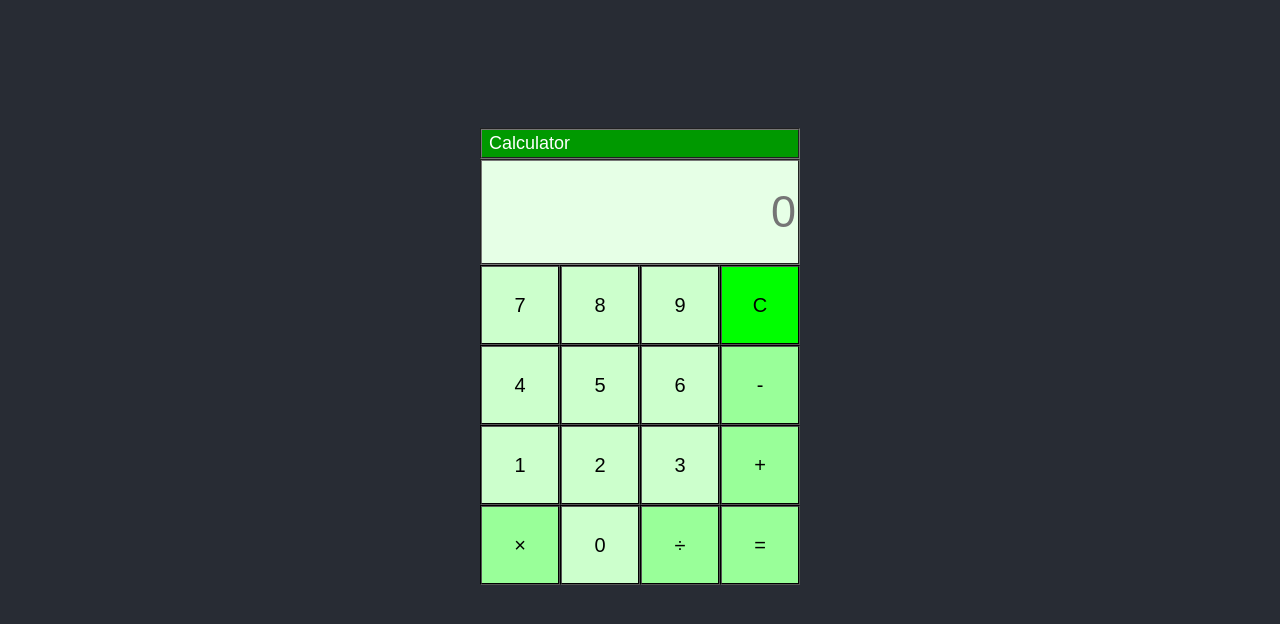
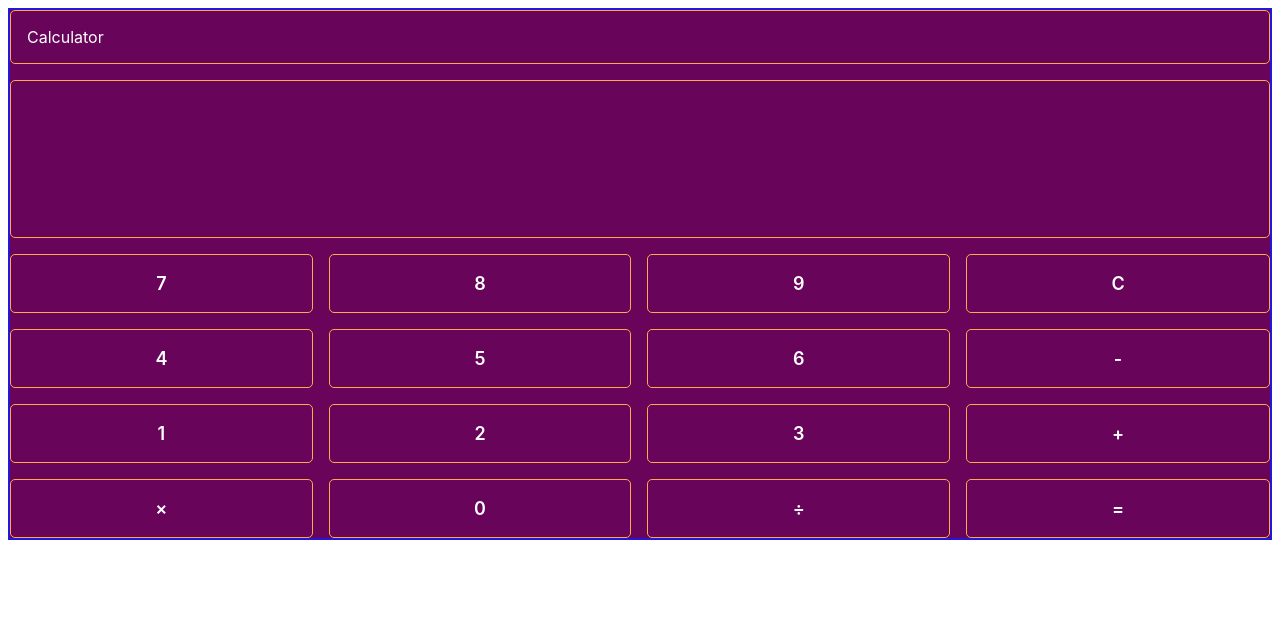
Before and after one commit to FlavioAlm/Calculadora, a React (Create React App) app: page / in a window 1280 px wide. Shown: the top 624 px of the page. Built offline with nearby package versions, Linux system fonts and the light colour scheme.

Commit message:
purple design

```diff
--- a/src/App.js
+++ b/src/App.js
@@ -6,8 +6,7 @@ class App extends Component {
   render() {
     return (
       <div>
-        <Calculator
-          onClick={this.props.onClick}/>
+        <Calculator  />
       </div>
     );
   }
--- a/src/ButtonDel.js
+++ b/src/ButtonDel.js
@@ -4,11 +4,11 @@ import './myStyles.css';
 function ButtonDel(props){
 
   return (
-    <button
-      onClick={props.onClick}
-      className='stylesDel'>
+    <div
+      onClick={props.onChange}
+      className='box'>
         {props.name}
-    </button>
+    </div>
   );
 
 }
--- a/src/ButtonEqual.js
+++ b/src/ButtonEqual.js
@@ -4,11 +4,11 @@ import './myStyles.css';
 function ButtonEqual(props){
 
   return (
-    <button
-      onClick={props.onResultChange}
-      className='stylesOperator'>
+    <div
+      onClick={props.onChange}
+      className='box'>
         {props.name}
-    </button>
+    </div>
   );
 
 }
--- a/src/ButtonNumber.js
+++ b/src/ButtonNumber.js
@@ -4,11 +4,11 @@ import './myStyles.css';
 function ButtonNumber(props){
 
   return (
-    <button
+    <div
       onClick={props.onChange}
-      className='stylesNumber'>
+      className='box'>
         {props.name}
-    </button>
+    </div>
   );
 
 }
--- a/src/ButtonOperator.js
+++ b/src/ButtonOperator.js
@@ -4,11 +4,11 @@ import './myStyles.css';
 function ButtonOperator(props){
 
   return (
-    <button
+    <div
       onClick={props.onChange}
-      className='stylesOperator'>
+      className='box'>
         {props.name}
-    </button>
+    </div>
   );
 
 }
--- a/src/CalcName.js
+++ b/src/CalcName.js
@@ -2,14 +2,7 @@ import React from 'react';
 import './myStyles.css';
 
 const CalcName = (props) => (
-    <div>
-      <input
-        readOnly
-        type="text"
-        value={props.name}
-        className='stylesName' />
-    </div>
-
+    <div className="box1">{props.name}</div>
 );
 
 export default CalcName;
--- a/src/Calculator.js
+++ b/src/Calculator.js
@@ -9,7 +9,7 @@ import './myStyles.css';
 
 
 class Calculator extends Component {
-  constructor(props) {
+  constructor(props){
     super(props);
     this.state={
       sequenceInput: '',
@@ -44,7 +44,7 @@ class Calculator extends Component {
     }
   }
 
-  handleOperatorChange(props) {
+  handleOperatorChange(props){
     let newInput = props.target.innerText;
     let oldSequence = this.state.sequenceInput;
     let lastInput = this.state.sequenceInput.slice(-1);
@@ -71,7 +71,7 @@ class Calculator extends Component {
     }
   }
 
-  handleResultChange() {
+  handleResultChange(){
     let result = 0;
     let firstNumber = parseInt(this.state.firstNumber);
     let secondNumber = parseInt(this.state.secondNumber);
@@ -102,7 +102,7 @@ class Calculator extends Component {
 
   }
 
-  handleReset() {
+  handleReset(){
     this.setState({sequenceInput: ''});
     this.setState({
       firstNumber: "0",
@@ -111,13 +111,14 @@ class Calculator extends Component {
     this.setState({result: 0});
   }
 
-  render() {
+  render(){
 
     return (
-      <div className>
-          <CalcName name={" Calculator"}/>
+      <div className="wrapper">
+          <CalcName
+            name={"Calculator"} />
           <Display
-            sequence={this.state.sequenceInput}/>
+            sequence={this.state.sequenceInput} />
 
           {[7, 8, 9].map(num => (
             <ButtonNumber
@@ -126,9 +127,9 @@ class Calculator extends Component {
             onChange={this.handleNumberChange}/>
           ))}
           <ButtonDel
+            key="C"
             name="C"
-            onClick={this.handleReset} />
-            <br/>
+            onChange={this.handleReset} />
 
           {[4, 5, 6].map(num => (
             <ButtonNumber
@@ -138,7 +139,7 @@ class Calculator extends Component {
           ))}
           <ButtonOperator
             name="-"
-            onChange={this.handleOperatorChange}/>  <br/>
+            onChange={this.handleOperatorChange}/>
 
           {[1, 2, 3].map(num => (
             <ButtonNumber
@@ -148,8 +149,7 @@ class Calculator extends Component {
           ))}
           <ButtonOperator
             name="+"
-            onChange={this.handleOperatorChange}/><br/>
-
+            onChange={this.handleOperatorChange}/>
 
           <ButtonOperator
             name="×"
@@ -162,7 +162,7 @@ class Calculator extends Component {
             onChange={this.handleOperatorChange}/>
           <ButtonEqual
             name="="
-            onResultChange={this.handleResultChange}/>
+            onChange={this.handleResultChange}/>
       </div>
     );
   }
--- a/src/Display.js
+++ b/src/Display.js
@@ -2,15 +2,9 @@ import React from 'react';
 import './myStyles.css';
 
 const Display = (props) => (
-    <div>
-      <input
-        readOnly
-        type="text"
-        value={props.sequence}
-        placeholder="0"
-        className='stylesDisplay' />
+    <div
+      className="box2">{props.sequence}
     </div>
-
 );
 
 export default Display;
--- a/src/myStyles.css
+++ b/src/myStyles.css
@@ -1,13 +1,63 @@
-body {
+/* body {
   background-color: #282c34;
   color: white;
   font-family: Arial;
   width: 40% auto;
   margin: 10%;
   text-align: center;
+} */
+
+.wrapper {
+  display: grid;
+  grid-template-rows: repeat(7, 0.5fr);
+  grid-auto-rows: minmax(40px, auto);
+  grid-row-gap: 1em;
+  grid-column-gap: 1em;
 }
 
-.stylesOperator {
+.box1 {
+  grid-column-start: 1;
+  grid-column-end: 5;
+}
+.box2 {
+  grid-column-start: 1;
+  grid-column-end: 5;
+  grid-row-start: 2;
+  grid-row-end: 5;
+}
+* {box-sizing: border-box;}
+
+.wrapper {
+  color: white;
+  border: 2px solid #2417d8;
+  background-color: #68045a;
+}
+.wrapper > div {
+  border: 0.5px solid #ffa94d;
+  border-radius: 5px;
+  padding: 1em;
+}
+.box {
+  font-size: 18px;
+  font-weight: 600;
+  text-align: center;
+  border: 2px solid black;
+  border: #2417d8;
+}
+.box1 {
+  font-size: 16px;
+  text-align: left;
+  padding: 1px;
+}
+.box2 {
+  font-size: 45px;
+  text-align: right;
+  padding: 5em;
+  height: 3.5em;
+}
+
+
+/* .stylesOperator {
 font-size: 20px;
 width: 80px;
 height: 80px;
@@ -38,15 +88,4 @@ body {
 width: 312px;
 height: 100px;
 border-style: groove;
-}
-
-.stylesName {
-  font-size: 18px;
-  background-color: #009900;
-  color: white;
-  text-align: left;
-  width: 312px;
-  height: 25px;
-  border-style: groove;
-  margin-left: auto;
-}
+} */
```
Also changed, not shown: 1 other file (tests, documents, lock files or other folders). Lines whose indentation alone changed are shown as unchanged.
